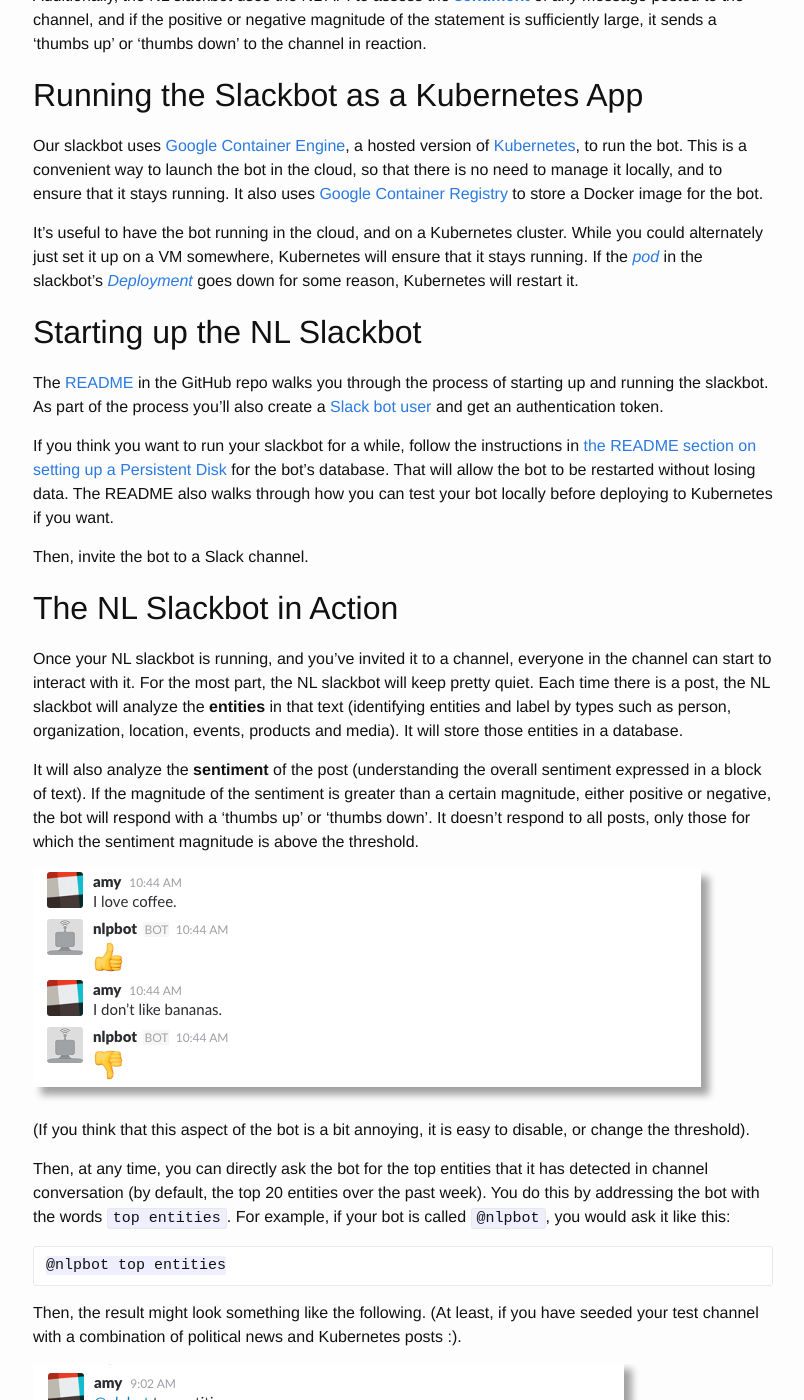
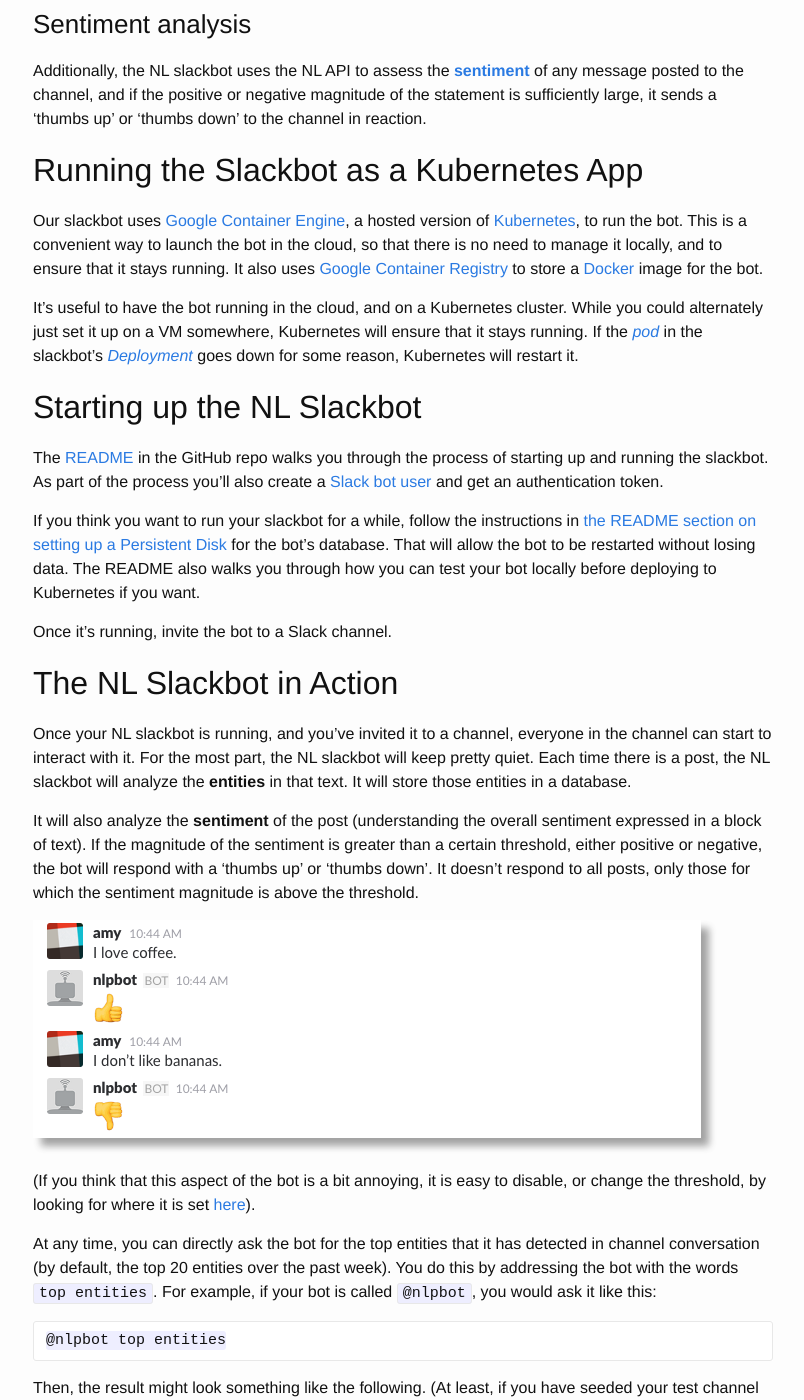
Before and after one commit to amygdala/amygdala.github.io, a Jekyll site: the page built from _posts/2016-12-20-nlapi.md, in a window 1280 px wide and 1400 px high, scrolled down 1059 px. Shown: the whole window, without its empty margins (237-1041 px from the left). Built offline with Jekyll 4.4.1, drawn with Linux system fonts in a browser that asks for light colours; some of the changed text lies outside the part shown.

Commit message:
minor cleanup

````diff
--- a/_posts/2016-12-20-nlapi.md
+++ b/_posts/2016-12-20-nlapi.md
@@ -8,32 +8,38 @@
 - natural_language_processing
 - natural_langage_API
 - kubernetes
-date: 2016-12-20
+date: 2017-01-14
 ---
-
-# Building a Slackbot that uses the Google Cloud ML Natural Language API (and runs on Kubernetes)
-
 
 ## Introduction
 
 Many of us belong to some [Slack](https://slack.com/) communities.
-Slack has an API that makes it easy to add 'bots' to a channel, that do interesting things with the posted content, and that can interact with the people on the channel.
-Google's Cloud Machine Learning APIs make it easy to build bots with interesting and fun capabilities.
+Slack has an API that makes it easy to add '[bots](https://slackhq.com/a-beginner-s-guide-to-your-first-bot-97e5b0b7843d#.iyzgmbaf0)' to a channel, that do interesting things with the posted content, and that can interact with the people on the channel.
+Google's [Cloud Machine Learning APIs](cloud.google.com/products/machine-learning/) make it easy to build bots with interesting and fun capabilities.
 
-Here, we'll describe how to build such a bot, one that uses the [Google Cloud ML Natural Language API](https://cloud.google.com/natural-language/) to analyze channel content, runs on [Kubernetes](http://kubernetes.io/) to make it easy to deploy, and uses the [Botkit](https://github.com/howdyai/botkit) library to make it easy to interact with Slack.
+Here, we'll describe how to build such a bot, one that:
+
+- uses the [Google Cloud ML Natural Language API](https://cloud.google.com/natural-language/) to analyze channel content,
+- runs on [Kubernetes](http://kubernetes.io/) to make it easy to deploy, and
+- uses the [Botkit](https://github.com/howdyai/botkit) library to make it easy to interact with Slack.
 
 The code for this slackbot is [here](https://github.com/GoogleCloudPlatform/nodejs-docs-samples/tree/master/language/slackbot).
 
 ## Using the Cloud ML Natural Language API in a bot
 
-The [Google Cloud Natural Language API](https://cloud.google.com/natural-language/)  helps reveals the structure and meaning of text by offering powerful machine learning models for multiple languages-- currently, English, Spanish, and Japanese.
+The [Google Cloud Natural Language API](https://cloud.google.com/natural-language/)  helps reveal the structure and meaning of text by offering powerful machine learning models for multiple languages-- currently, English, Spanish, and Japanese.
+
 You can use the NL API to do **entity recognition** (identifying entities and label by types such as person, organization, location, events, products and media), **sentiment analysis** (understanding the overall sentiment expressed in a block of text), and **syntax analysis** (sentence extraction and tokenization, identifying parts of speech, creating parse trees for each sentence, and more).
 
-Our Natural Language (NL) slackbot uses the Google Cloud  NL API in two different ways.
+Our Natural Language (NL) slackbot uses the Google Cloud NL API in two different ways.
+
+### Entity detection
 
 First, it uses the NL API's  [__entity detection__](https://cloud.google.com/natural-language/docs/basics) to track the most common topics that are being discussed over time in a channel.
 It does this by detecting entities in each posted message, and recording them in a database.
 Then, at any time the participants in the channel can query the NL slackbot to ask it for the top N entities/topics discussed in the channel (by default, over the past week).
+
+### Sentiment analysis
 
 Additionally, the NL slackbot uses the NL API to assess
 the [__sentiment__](https://cloud.google.com/natural-language/docs/basics) of any message posted to
@@ -46,7 +52,7 @@
 Our slackbot uses [Google Container
 Engine](https://cloud.google.com/container-engine/), a hosted version of
 [Kubernetes](http://kubernetes.io), to run the bot.  This is a convenient way to launch the bot in the cloud, so that there is no need to manage it locally, and to ensure that it stays running.
-It also uses [Google Container Registry](https://cloud.google.com/container-registry/) to store a Docker image
+It also uses [Google Container Registry](https://cloud.google.com/container-registry/) to store a [Docker](https://www.docker.com/) image
 for the bot.
 
 It's useful to have the bot running in the cloud, and on a Kubernetes cluster.  While you could alternately just set it up on a VM somewhere, Kubernetes will ensure that it stays running.
@@ -58,22 +64,22 @@
 create a [Slack bot user](https://api.slack.com/bot-users) and get an authentication token.
 
 If you think you want to run your slackbot for a while, follow the instructions in [the README section on setting up a Persistent Disk](https://github.com/GoogleCloudPlatform/nodejs-docs-samples/blob/master/language/slackbot/README.md#optional-create-a-slackbot-app-that-uses-persistent-storage) for the bot's database.  That will allow the bot to be restarted without losing data.
-The README also walks through how you can test your bot locally before deploying to Kubernetes if you want.
+The README also walks you through how you can test your bot locally before deploying to Kubernetes if you want.
 
-Then, invite the bot to a Slack channel.
+Once it's running, invite the bot to a Slack channel.
 
 ## The NL Slackbot in Action
 
 Once your NL slackbot is running, and you've invited it to a channel, everyone in the channel can start to interact with it.
-For the most part, the NL slackbot  will keep pretty quiet. Each time there is a post, the NL slackbot will analyze the **entities** in that text (identifying entities and label by types such as person, organization, location, events, products and media). It will store those entities in a database.
+For the most part, the NL slackbot  will keep pretty quiet. Each time there is a post, the NL slackbot will analyze the **entities** in that text. It will store those entities in a database.
 
-It will also analyze the **sentiment** of the post (understanding the overall sentiment expressed in a block of text).  If the magnitude of the sentiment is greater than a certain magnitude, either positive or negative, the bot will respond with a 'thumbs up' or 'thumbs down'.  It doesn't respond to all posts, only those for which the sentiment magnitude is above the threshold.
+It will also analyze the **sentiment** of the post (understanding the overall sentiment expressed in a block of text).  If the magnitude of the sentiment is greater than a certain threshold, either positive or negative, the bot will respond with a 'thumbs up' or 'thumbs down'.  It doesn't respond to all posts, only those for which the sentiment magnitude is above the threshold.
 
 <img src="/images/nl_coffee_bananas_sh.png"  alt="Analyzing sentiment">
 
-(If you think that this aspect of the bot is a bit annoying, it is easy to disable, or change the threshold).
+(If you think that this aspect of the bot is a bit annoying, it is easy to disable, or change the threshold, by looking for where it is set [here](https://github.com/GoogleCloudPlatform/nodejs-docs-samples/blob/master/language/slackbot/demo_bot.js)).
 
-Then, at any time, you can directly ask the bot for the top entities that it has detected in channel conversation (by default, the top 20 entities over the past week).  You do this by addressing the bot with the words `top entities`.
+At any time, you can directly ask the bot for the top entities that it has detected in channel conversation (by default, the top 20 entities over the past week).  You do this by addressing the bot with the words `top entities`.
 For example, if your bot is called `@nlpbot`, you would ask it like this:
 
 ```
````
Also changed, not shown: other parts of _posts/2016-12-20-nlapi.md (+2 -2 lines).
